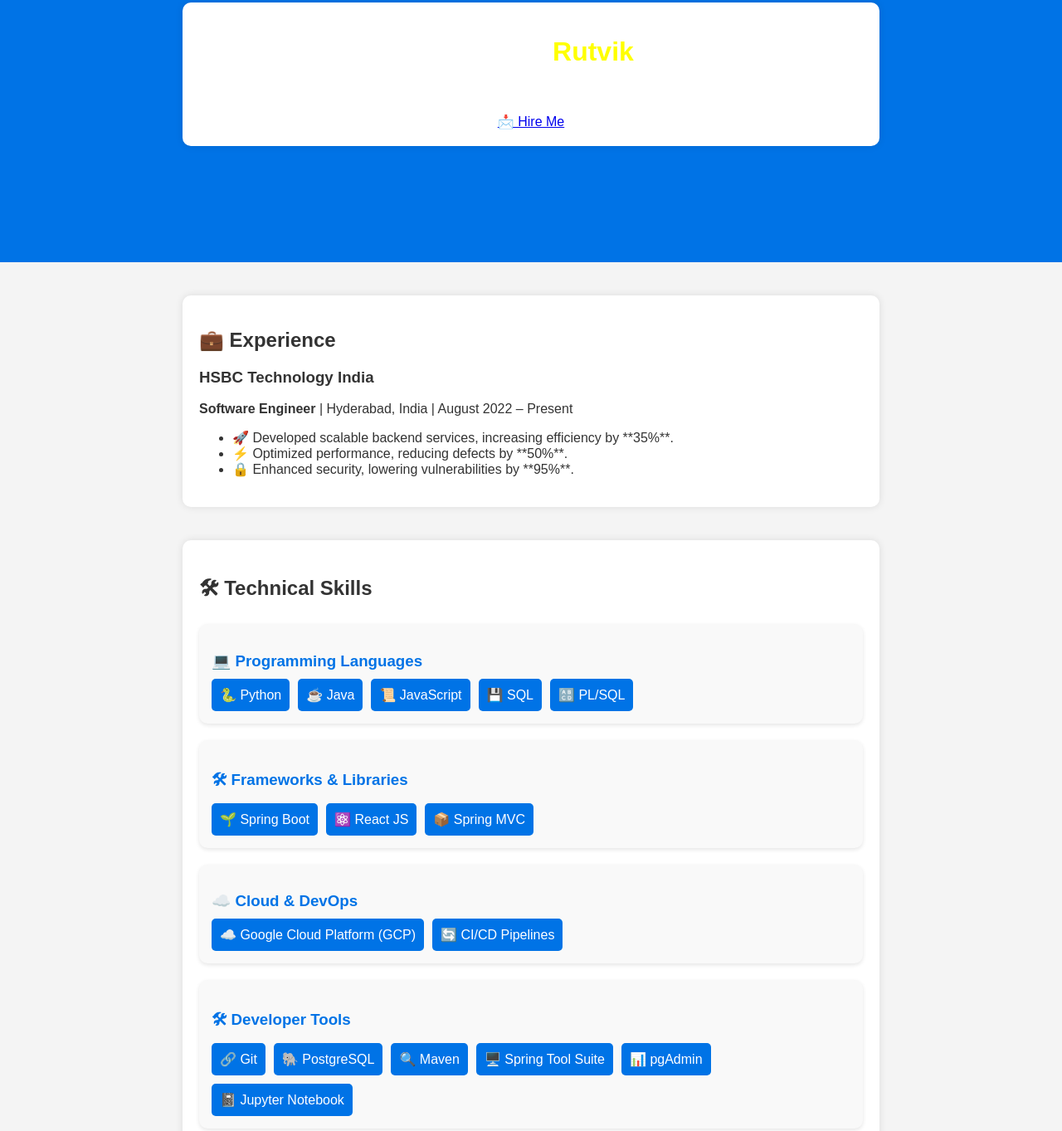
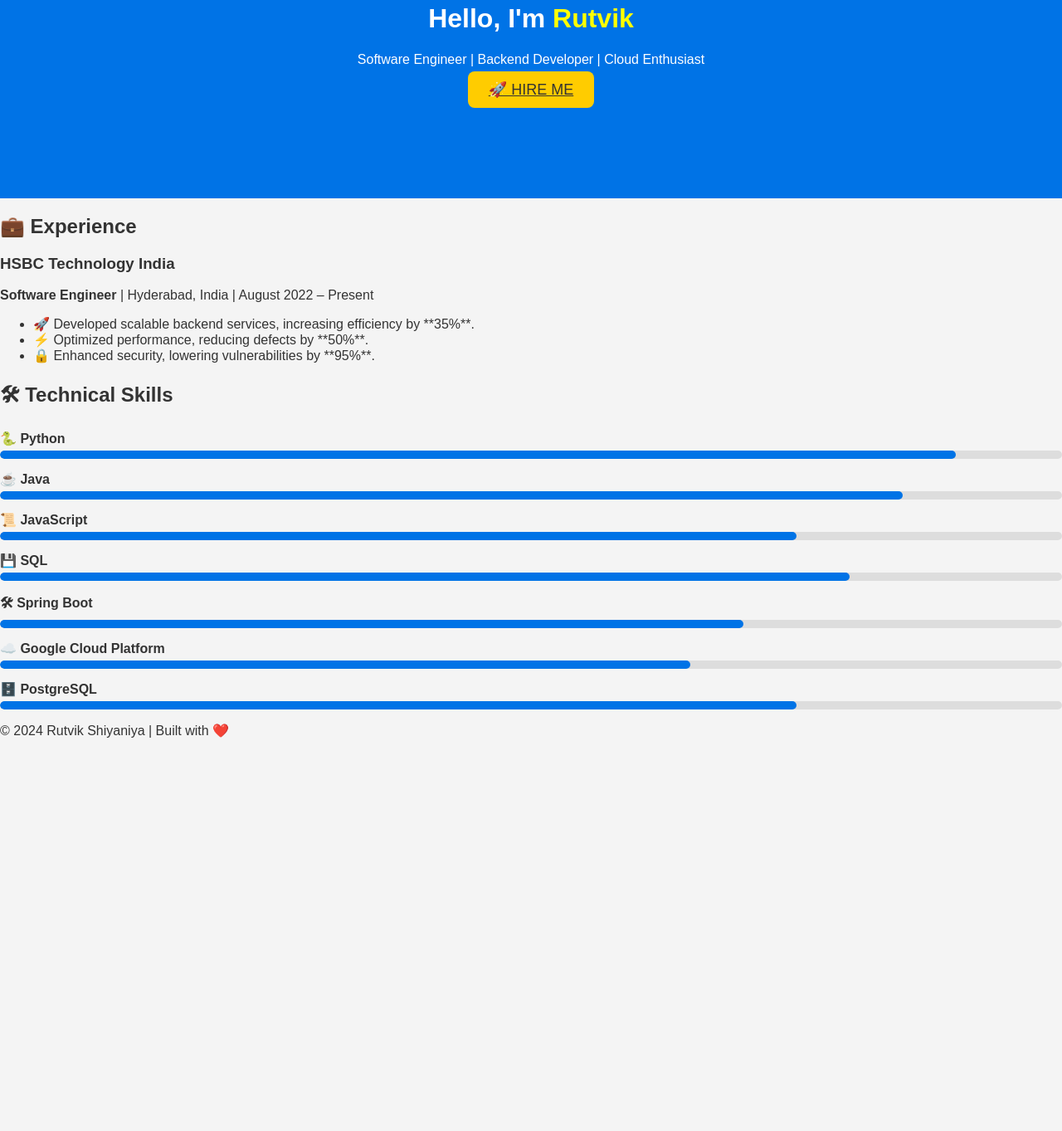
Before and after one commit to rkshiyaniya/rkshiyaniya.github.io, a plain HTML site: page index.html in a window 1280 px wide. Shown: the part 137-1500 px from the top of the page at 83% size. After the commit the page ends 1043 px from the top, so only its background shows below. Drawn offline with Linux system fonts and the light colour scheme.

Commit message:
Portfolio Enhancements: Navbar, Hero, Animations

```diff
--- a/index.html
+++ b/index.html
@@ -27,7 +27,7 @@
         <div class="container">
             <h1 class="fade-in">Hello, I'm <span class="highlight">Rutvik</span></h1>
             <p class="fade-in">Software Engineer | Backend Developer | Cloud Enthusiast</p>
-            <a href="mailto:rkshiyaniya@gmail.com" class="btn">📩 Hire Me</a>
+            <a href="mailto:rkshiyaniya@gmail.com" class="btn hire-btn">🚀 Hire Me</a>
         </div>
     </header>
 
@@ -45,83 +45,17 @@
         </div>
     </section>
 
-    <!-- Skills Section -->
-    <!-- Technical Skills Section -->
-<section id="skills" class="container fade-in">
-    <h2>🛠 Technical Skills</h2>
+    <!-- Skills Section with Animated Progress Bars -->
+    <section id="skills" class="container fade-in">
+        <h2>🛠 Technical Skills</h2>
 
-    <!-- Programming Languages -->
-    <div class="skill-category">
-        <h3>💻 Programming Languages</h3>
-        <div class="skills-grid">
-            <span class="skill">🐍 Python</span>
-            <span class="skill">☕ Java</span>
-            <span class="skill">📜 JavaScript</span>
-            <span class="skill">💾 SQL</span>
-            <span class="skill">🔠 PL/SQL</span>
-        </div>
-    </div>
-
-    <!-- Frameworks & Libraries -->
-    <div class="skill-category">
-        <h3>🛠 Frameworks & Libraries</h3>
-        <div class="skills-grid">
-            <span class="skill">🌱 Spring Boot</span>
-            <span class="skill">⚛️ React JS</span>
-            <span class="skill">📦 Spring MVC</span>
-        </div>
-    </div>
-
-    <!-- Cloud & DevOps -->
-    <div class="skill-category">
-        <h3>☁️ Cloud & DevOps</h3>
-        <div class="skills-grid">
-            <span class="skill">☁️ Google Cloud Platform (GCP)</span>
-            <span class="skill">🔄 CI/CD Pipelines</span>
-        </div>
-    </div>
-
-    <!-- Developer Tools -->
-    <div class="skill-category">
-        <h3>🛠 Developer Tools</h3>
-        <div class="skills-grid">
-            <span class="skill">🔗 Git</span>
-            <span class="skill">🐘 PostgreSQL</span>
-            <span class="skill">🔍 Maven</span>
-            <span class="skill">🖥️ Spring Tool Suite</span>
-            <span class="skill">📊 pgAdmin</span>
-            <span class="skill">📓 Jupyter Notebook</span>
-        </div>
-    </div>
-</section>
-
-
-    <!-- Projects Section -->
-    <section id="projects" class="container fade-in">
-        <h2>📂 Projects</h2>
-        <div class="project-card">
-            <img src="images/mask-detector.jpg" alt="Project Image">
-            <div class="project-info">
-                <h3>Real-time Face Mask Detector</h3>
-                <p>🎭 A neural network-based mask detection system using **TensorFlow & OpenCV**.</p>
-                <a href="https://github.com/rkshiyaniya/face-mask-detector" target="_blank">🔗 View on GitHub</a>
-            </div>
-        </div>
-    </section>
-
-    <!-- Contact Section -->
-    <section id="contact" class="container fade-in">
-        <h2>📞 Contact Me</h2>
-        <form id="contact-form">
-            <label>Name:</label>
-            <input type="text" id="name" required>
-            <label>Email:</label>
-            <input type="email" id="email" required>
-            <label>Message:</label>
-            <textarea id="message" required></textarea>
-            <button type="submit">Send Message</button>
-        </form>
-        <p id="form-status"></p>
+        <div class="skill-bar"><span>🐍 Python</span><div class="progress"><div class="progress-bar python"></div></div></div>
+        <div class="skill-bar"><span>☕ Java</span><div class="progress"><div class="progress-bar java"></div></div></div>
+        <div class="skill-bar"><span>📜 JavaScript</span><div class="progress"><div class="progress-bar javascript"></div></div></div>
+        <div class="skill-bar"><span>💾 SQL</span><div class="progress"><div class="progress-bar sql"></div></div></div>
+        <div class="skill-bar"><span>🛠 Spring Boot</span><div class="progress"><div class="progress-bar spring"></div></div></div>
+        <div class="skill-bar"><span>☁️ Google Cloud Platform</span><div class="progress"><div class="progress-bar gcp"></div></div></div>
+        <div class="skill-bar"><span>🗄️ PostgreSQL</span><div class="progress"><div class="progress-bar postgres"></div></div></div>
     </section>
 
     <!-- Back to Top Button -->
--- a/script.js
+++ b/script.js
@@ -24,4 +24,17 @@ document.addEventListener("DOMContentLoaded", function() {
     backToTop.addEventListener("click", function() {
         window.scrollTo({ top: 0, behavior: "smooth" });
     });
+
+    // Trigger skill bar animation on page load
+    setTimeout(() => {
+        document.querySelectorAll(".progress-bar").forEach(bar => {
+            bar.style.width = bar.classList.contains("python") ? "90%" :
+                             bar.classList.contains("java") ? "85%" :
+                             bar.classList.contains("javascript") ? "75%" :
+                             bar.classList.contains("sql") ? "80%" :
+                             bar.classList.contains("spring") ? "70%" :
+                             bar.classList.contains("gcp") ? "65%" :
+                             "75%";
+        });
+    }, 500);
 });
--- a/style.css
+++ b/style.css
@@ -8,20 +8,12 @@ body {
     transition: background 0.5s ease, color 0.5s ease;
 }
 
-.container {
-    max-width: 800px;
-    margin: 40px auto;
-    background: white;
-    padding: 20px;
-    border-radius: 10px;
-    box-shadow: 0 0 10px rgba(0, 0, 0, 0.1);
-}
-
 /* Navbar */
 .navbar {
     display: flex;
     justify-content: space-between;
-    padding: 10px 20px;
+    align-items: center;
+    padding: 15px 20px;
     background: #0073e6;
     color: white;
     position: fixed;
@@ -45,7 +37,7 @@ body {
 /* Hero Section */
 .hero {
     text-align: center;
-    padding: 100px 20px;
+    padding: 120px 20px;
     background: #0073e6;
     color: white;
 }
@@ -54,63 +46,63 @@ body {
     color: yellow;
 }
 
-/* Back to Top Button */
-#back-to-top {
-    position: fixed;
-    bottom: 20px;
-    right: 20px;
-    background: #0073e6;
-    color: white;
-    border: none;
-    padding: 10px;
-    border-radius: 50%;
-    cursor: pointer;
-    display: none;
+/* Hire Me Button */
+.hire-btn {
+    background: #ffcc00;
+    color: #333;
+    font-size: 18px;
+    padding: 12px 25px;
+    border-radius: 8px;
+    text-transform: uppercase;
+    transition: background 0.3s ease;
 }
 
-/* Skills Section */
-.skill-category {
-    margin-bottom: 20px;
-    padding: 15px;
-    background: #f9f9f9;
-    border-radius: 10px;
-    box-shadow: 0 2px 5px rgba(0, 0, 0, 0.1);
-    transition: transform 0.3s ease;
+.hire-btn:hover {
+    background: #ffaa00;
 }
 
-.skill-category:hover {
-    transform: scale(1.02);
+/* Skills Section with Animated Progress Bars */
+.skill-bar {
+    margin: 15px 0;
 }
 
-.skill-category h3 {
-    color: #0073e6;
-    margin-bottom: 10px;
+.skill-bar span {
+    display: block;
+    font-weight: bold;
+    margin-bottom: 5px;
 }
 
-.skills-grid {
-    display: flex;
-    flex-wrap: wrap;
-    gap: 10px;
+.progress {
+    width: 100%;
+    height: 10px;
+    background: #ddd;
+    border-radius: 5px;
+    overflow: hidden;
 }
 
-.skill {
+.progress-bar {
+    height: 100%;
+    width: 0%;
     background: #0073e6;
-    color: white;
-    padding: 10px;
     border-radius: 5px;
-    transition: transform 0.3s ease, background 0.3s ease;
+    transition: width 1.5s ease-in-out;
 }
 
-.skill:hover {
-    background: #005bb5;
-    transform: scale(1.1);
+/* Individual Skill Levels */
+.python { width: 90%; }
+.java { width: 85%; }
+.javascript { width: 75%; }
+.sql { width: 80%; }
+.spring { width: 70%; }
+.gcp { width: 65%; }
+.postgres { width: 75%; }
+
+/* Dark Mode */
+.dark-mode {
+    background-color: #121212;
+    color: #f4f4f4;
 }
 
-/* Dark Mode */
-.dark-mode .skill-category {
-    background: #1e1e1e;
-}
-
-.dark-mode .skill:hover {
+.dark-mode .progress-bar {
     background: #009688;
 }
```
